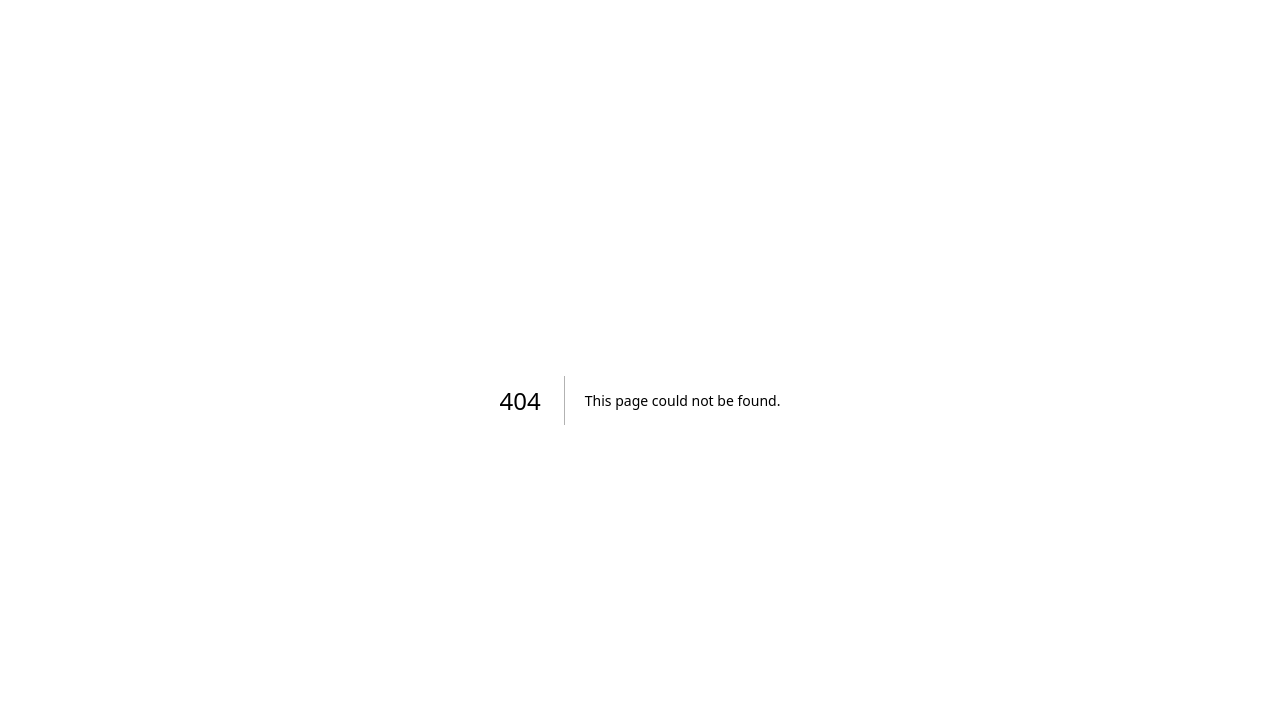
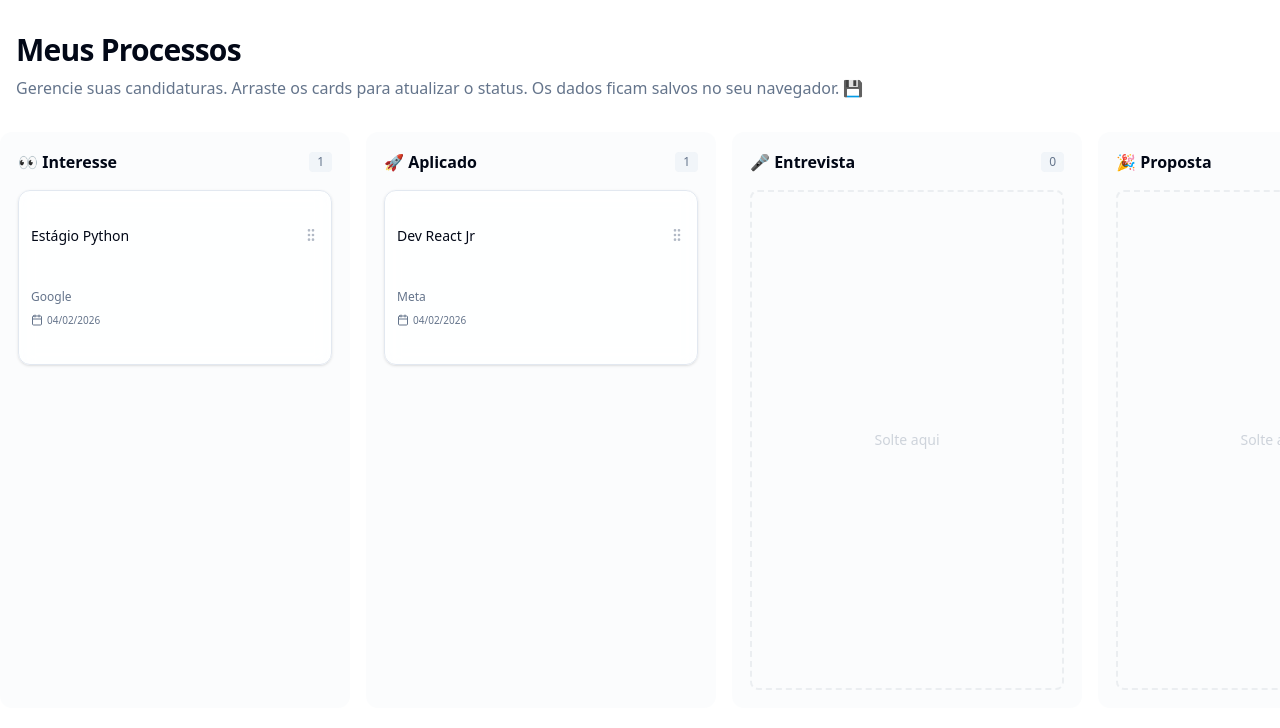
Before and after one commit to Loonder/BooJ, a Next.js app in the folder jobpulse-dashboard/: page /tracker in a window 1280 px wide. Before the commit this address had no page. Shown: the top 728 px of the page. Built offline with nearby package versions, Linux system fonts and the light colour scheme.

Commit message:
fix: add missing tracker page

```diff
--- /dev/null
+++ b/jobpulse-dashboard/app/tracker/page.tsx
@@ -0,0 +1,24 @@
+
+import { KanbanBoard } from "@/components/kanban/KanbanBoard"
+import { Metadata } from 'next'
+
+export const metadata: Metadata = {
+    title: 'Meus Processos | BooJ',
+    description: 'Acompanhe suas candidaturas de estágio em TI.',
+}
+
+export default function TrackerPage() {
+    return (
+        <div className="container mx-auto py-8">
+            <div className="mb-8 pl-4">
+                <h1 className="text-3xl font-bold tracking-tight mb-2">Meus Processos</h1>
+                <p className="text-muted-foreground">
+                    Gerencie suas candidaturas. Arraste os cards para atualizar o status.
+                    Os dados ficam salvos no seu navegador. 💾
+                </p>
+            </div>
+
+            <KanbanBoard />
+        </div>
+    )
+}
```
